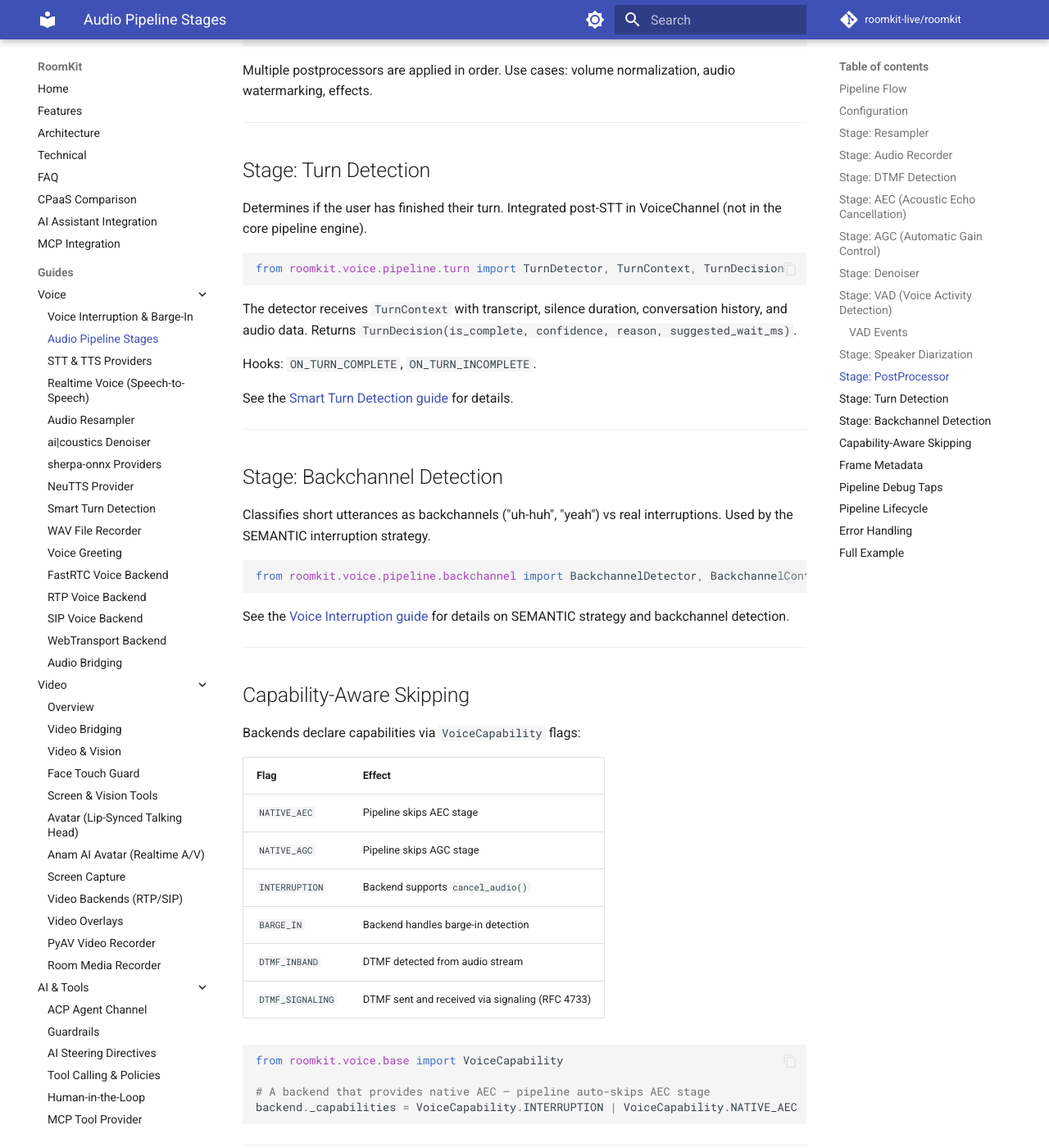
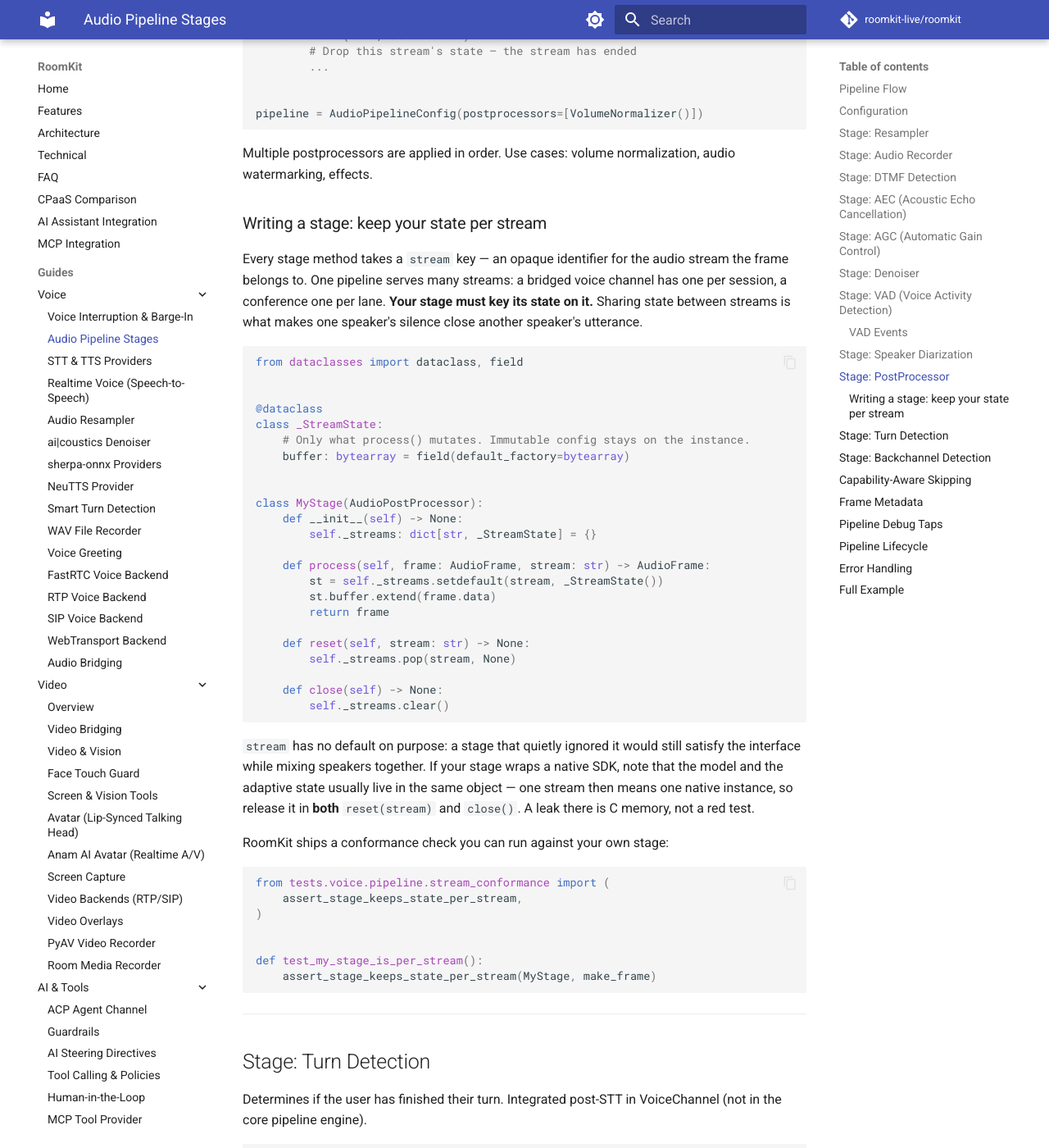
Before and after one commit to roomkit-live/roomkit-docs, an MkDocs documentation site: the page built from docs/guides/audio-pipeline-stages.md, in a window 1280 px wide and 1400 px high, scrolled down 6895 px. Shown: the whole window at 82% size. Built offline with MkDocs 1.6.1 and Material for MkDocs 9.7.7, drawn with Linux system fonts in a browser that asks for light colours; comment, search, counter and statistics services are not loaded; some of the changed text lies outside the part shown.

Commit message:
docs: pipeline stages take a stream key, and how to write one
One pipeline serves many streams — one per session on a bridged voice channel,
one per lane in a conference — so process() and reset() are keyed. Adds a
worked example of the per-stream pattern to the stages guide, explains why the
key has no default, warns that SDK-backed stages need releasing in both
reset(stream) and close(), and points at the conformance check implementers can
run against their own stage.

Also corrects the MockAECProvider snippet in testing-patterns: the stage methods
are synchronous, not awaitable.

````diff
--- a/docs/guides/audio-pipeline-stages.md
+++ b/docs/guides/audio-pipeline-stages.md
@@ -134,7 +134,7 @@ aec = SpeexAECProvider(
 | `SpeexAECProvider` | libspeexdsp (ctypes) | Split API with internal ring buffer |
 | `WebRTCAECProvider` | aec-audio-processing (pip) | WebRTC-based AEC |
 
-**How it works**: The pipeline automatically feeds TTS playback audio as the reference signal via `feed_reference()` on the outbound path. The `process()` method on the inbound path uses this reference to subtract echo.
+**How it works**: The pipeline automatically feeds TTS playback audio as the reference signal via `feed_reference(frame, stream)` on the outbound path. The `process(frame, stream)` method on the inbound path uses that stream's reference to subtract echo. Both carry the same key, because each stream owns its echo canceller — in a conference every lane hears a different mix.
 
 !!! note "Capability-Aware Skipping"
     When the backend declares `VoiceCapability.NATIVE_AEC`, the pipeline skips the AEC stage — the backend handles echo cancellation natively.
@@ -262,15 +262,71 @@ class VolumeNormalizer(AudioPostProcessor):
     def name(self) -> str:
         return "volume_normalizer"
 
-    def process(self, frame: AudioFrame) -> AudioFrame:
+    def process(self, frame: AudioFrame, stream: str) -> AudioFrame:
         # Apply volume normalization
         return frame
+
+    def reset(self, stream: str) -> None:
+        # Drop this stream's state — the stream has ended
+        ...
 
 
 pipeline = AudioPipelineConfig(postprocessors=[VolumeNormalizer()])
 ```
 
 Multiple postprocessors are applied in order. Use cases: volume normalization, audio watermarking, effects.
+
+### Writing a stage: keep your state per stream
+
+Every stage method takes a `stream` key — an opaque identifier for the audio
+stream the frame belongs to. One pipeline serves many streams: a bridged voice
+channel has one per session, a conference one per lane. **Your stage must key
+its state on it.** Sharing state between streams is what makes one speaker's
+silence close another speaker's utterance.
+
+```python
+from dataclasses import dataclass, field
+
+
+@dataclass
+class _StreamState:
+    # Only what process() mutates. Immutable config stays on the instance.
+    buffer: bytearray = field(default_factory=bytearray)
+
+
+class MyStage(AudioPostProcessor):
+    def __init__(self) -> None:
+        self._streams: dict[str, _StreamState] = {}
+
+    def process(self, frame: AudioFrame, stream: str) -> AudioFrame:
+        st = self._streams.setdefault(stream, _StreamState())
+        st.buffer.extend(frame.data)
+        return frame
+
+    def reset(self, stream: str) -> None:
+        self._streams.pop(stream, None)
+
+    def close(self) -> None:
+        self._streams.clear()
+```
+
+`stream` has no default on purpose: a stage that quietly ignored it would still
+satisfy the interface while mixing speakers together. If your stage wraps a
+native SDK, note that the model and the adaptive state usually live in the same
+object — one stream then means one native instance, so release it in **both**
+`reset(stream)` and `close()`. A leak there is C memory, not a red test.
+
+RoomKit ships a conformance check you can run against your own stage:
+
+```python
+from tests.voice.pipeline.stream_conformance import (
+    assert_stage_keeps_state_per_stream,
+)
+
+
+def test_my_stage_is_per_stream():
+    assert_stage_keeps_state_per_stream(MyStage, make_frame)
+```
 
 ---
 
````
Also changed, not shown: docs/guides/testing-patterns.md (+10 -4 lines).
